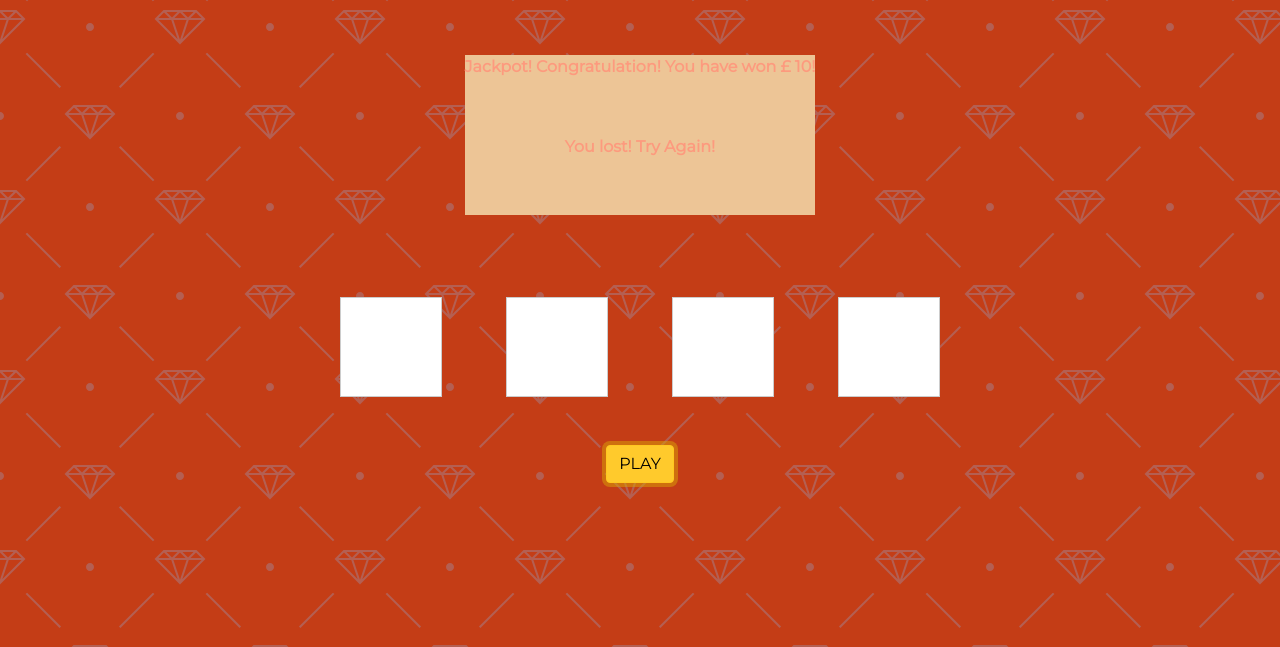
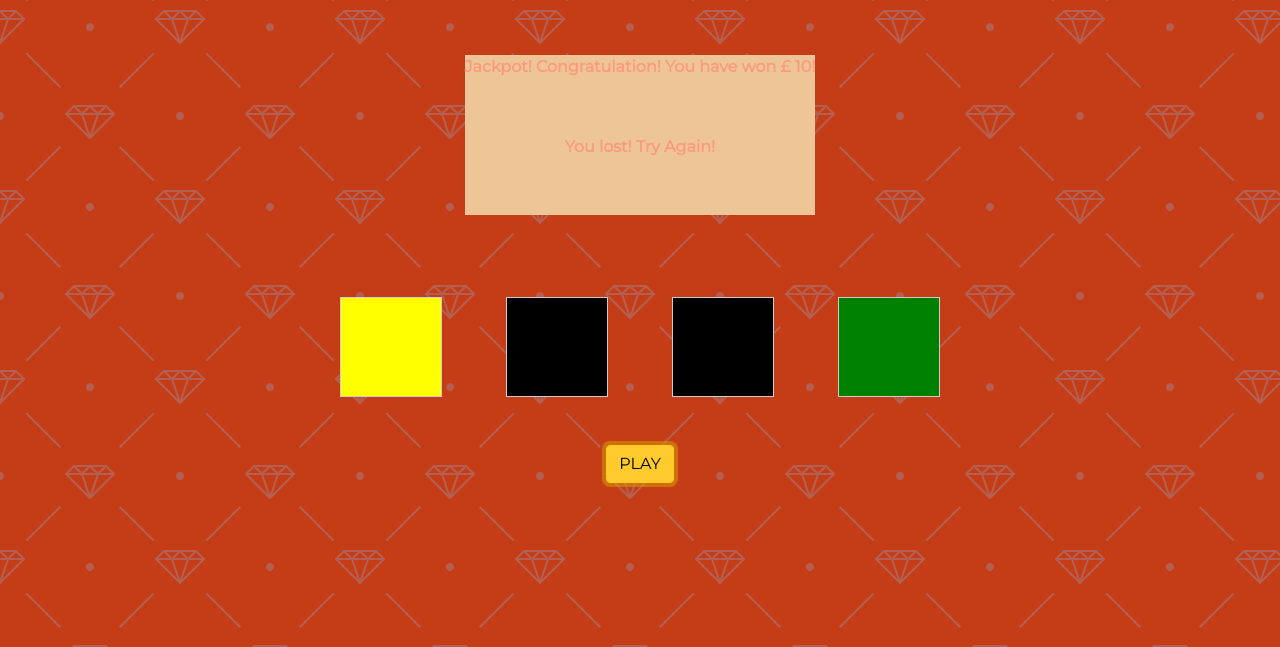
Before and after one commit to MelindaZhang2020/fruit-machine, a plain HTML site: page index.html in a window 1280 px wide. Both pictures are taken after a click on the button "PLAY". Shown: the part 153-800 px from the top of the page. Drawn offline with nearby package versions, Linux system fonts and the light colour scheme.

Commit message:
Add play and color display functionality

```diff
--- a/index.html
+++ b/index.html
@@ -16,12 +16,14 @@
     <div class="container">
         <div class="flex-center flex-column">
             <h1>The Ultimate Fruit Machine</h1>
+            <!-- Game Rules -->
             <button class="btn btn-warning" id="rules"type="button" data-bs-toggle="collapse" data-bs-target="#collapseExample" aria-expanded="false" aria-controls="collapseExample">RULES</button>
             <div class="collapse" id="collapseExample">
                 <div class="card card-body">
-          Press play button to play. £2 for each play. You win the game with all the money in the machine if all four slots match with the same color.
+                Press play button to play. You have £20 in your money bag. It costs £2 for each play. You win the game with all the money in the machine if all four slots match with the same color. The game is over when you spend all the money in your money bag!
                 </div>
             </div>
+            <!-- Win/lose Display -->
             <div id="result">
                 <div class="message-wrap">
                     <div id="win">Jackpot! Congratulation! You have won £ 10!</div>
@@ -30,6 +32,7 @@
                     <div id="lose">You lost! Try Again!</div>
                 </div>
             </div>
+            <!-- Slots Display -->
             <div class="slots-container">
                 <div class="slots" id="slot-1">
                     <div class="color-wrapper"></div>
@@ -44,11 +47,10 @@
                     <div class="color-wrapper"></div>
                 </div>
             </div>
+            <!-- Play Game Button -->
             <button class="btn btn-warning" id="play">PLAY</button>
         </div>
-
     </div>
-
     <!-- script -->
     <script src="script.js"></script>
 </body>
--- a/script.js
+++ b/script.js
@@ -1,15 +1,26 @@
+// Win/lose Display Section
 
-function containsDuplicate (nums) {
-    for(let i=0; i<nums.length; i++) {
-        console.log(nums[i])
-          for(let j=i+1; j<nums.length; j++) {
-              //compare the numbers
-            console.log(nums[j])
-            if (nums[i] === nums[j]) {
-            console.log(true);
-            break;
-            }
-      }
-  }
+// Slots Display Section
+const slotsContents = [[0,0,0],[255,255,255],[0,128,0],[255,255,0]]
+const colorDisplaySlot1 = document.getElementById('slot-1');
+const colorDisplaySlot2 = document.getElementById('slot-2');
+const colorDisplaySlot3 = document.getElementById('slot-3');
+const colorDisplaySlot4 = document.getElementById('slot-4');
+const playButton = document.getElementById('play');
+
+function pickRandomColor() {
+  return slotsContents[Math.floor(Math.random()*slotsContents.length)];
 }
-containsDuplicate([1,2,3,1]);
+
+function play() {
+  const slot1 = pickRandomColor();
+  const slot2 = pickRandomColor();
+  const slot3 = pickRandomColor();
+  const slot4 = pickRandomColor();
+
+  colorDisplaySlot1.style.backgroundColor = 'rgb('+ slot1 +')';
+  colorDisplaySlot2.style.backgroundColor = 'rgb('+ slot2 +')';
+  colorDisplaySlot3.style.backgroundColor = 'rgb('+ slot3 +')';
+  colorDisplaySlot4.style.backgroundColor = 'rgb('+ slot4 +')';
+}
+playButton.addEventListener('click', play)
```
Also changed, not shown: style.css (line endings or trailing spaces), 3 other files. Lines whose indentation alone changed are shown as unchanged.
